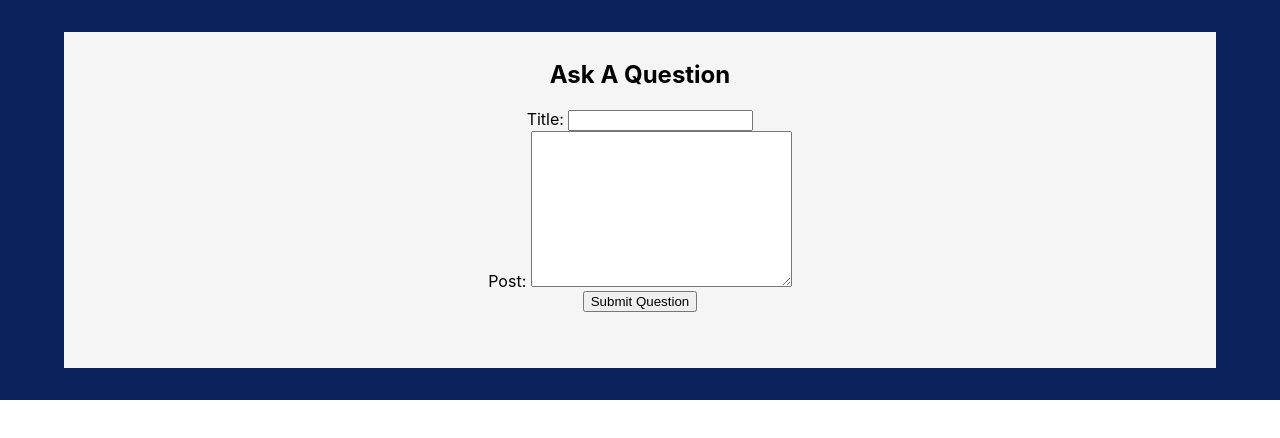
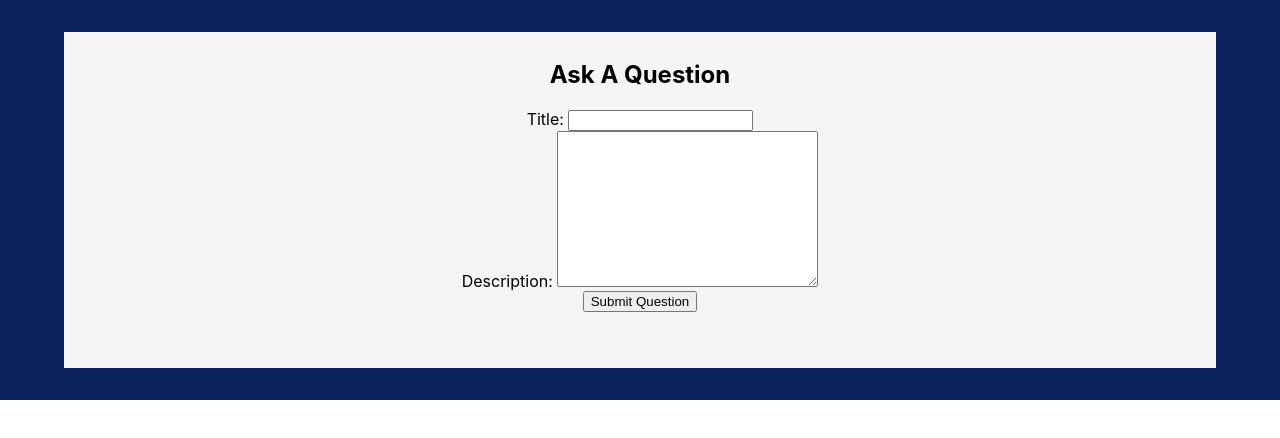
Before and after one commit to buildweek-advicegiver/Front-End, a React (Create React App) app: page /posts in a window 1280 px wide. Shown: the top 438 px of the page. Built offline with nearby package versions, Linux system fonts and the light colour scheme.

Commit message:
Updated posts description

```diff
--- a/src/components/AddPosts.js
+++ b/src/components/AddPosts.js
@@ -5,7 +5,7 @@ const AddPosts = props => {
   const [input, setInput] = useState({
     info:"",
     title: "",
-    post: "",
+    description: "",
     id: null
   });
 
@@ -20,7 +20,7 @@ const AddPosts = props => {
     setInput({
         info:"",
         title: "",
-        post: "",
+        description: "",
         id: null
     });
   };
@@ -40,16 +40,16 @@ const AddPosts = props => {
           />
       </div>
       <div>
-        <label htmlFor="Post">
-          Post:{" "}
+        <label htmlFor="Description">
+          Description:{" "}
         </label>
           <textarea
             rows="10"
             cols="30"
             type="text"
-            value={input.post}
+            value={input.description}
             onChange={inputHandler}
-            info="post"
+            info="description"
           />
       </div>
       <button>Submit Question</button>
--- a/src/components/EditPosts.js
+++ b/src/components/EditPosts.js
@@ -2,12 +2,12 @@ import React, { useState } from "react";
 import { Card, CardTitle, CardPost, CardEditButton, Button, Label, Form } from "./StyledPosts";
 
 const EditPosts = props => {
-  const { title, post, id } = props.post;
+  const { title, description, id } = props.post;
 
   const [input, setInput] = useState({
     info:"",
     title: title,
-    post: post,
+    description: description,
     id: id
   });
 
@@ -51,15 +51,15 @@ const EditPosts = props => {
           />
       </div>
       <div>
-        <label htmlFor="Post">
-          Post:{" "}
+        <label htmlFor="Description">
+          Description:{" "}
           <textarea
             rows="10"
             cols="30"
             type="text"
-            value={input.post}
+            value={input.description}
             onChange={inputHandler}
-            info="post"
+            info="description"
           />
         </label>
       </div>
@@ -72,8 +72,8 @@ const EditPosts = props => {
           <p>{title}</p>
       </CardTitle>
       <CardPost>
-        <h3>Post</h3>
-          <p>{post}</p>
+        <h3>Description</h3>
+          <p>{description}</p>
       </CardPost>
       <CardEditButton>
         <Button onClick={handleEdit}>Edit</Button>
```
